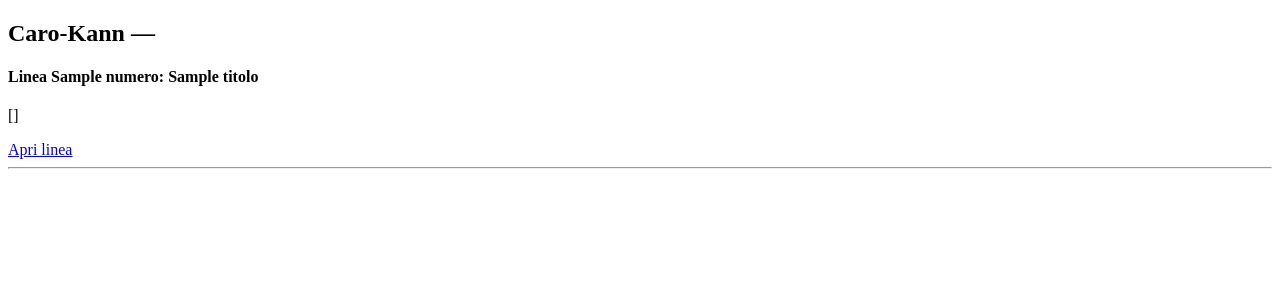
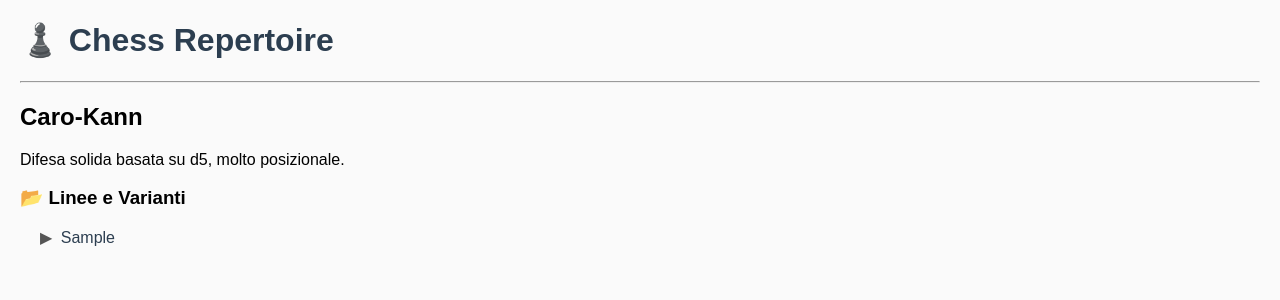
Before and after one commit to alfredoFaro98/ChessRepertoire, a Django app: template repertoire/templates/repertoire/opening_detail.html in a window 1280 px wide. Shown: the top 300 px of the page. Run offline with Django 5.2, Linux system fonts and the light colour scheme; data comes from the database, SQL or seed files in the repository; both versions use the stored data as it was after the commit; the template is opened without the code that fills it: values that come from a table or form of the project are taken from there, most other values are stand-ins (such as "Sample title", 1, 10 or a date in 2020).

Commit message:
Inserimento rotazione

```diff
--- a/repertoire/models.py
+++ b/repertoire/models.py
@@ -15,12 +15,18 @@ class OpeningRoot(models.Model):
         return self.nome
 
 
+# models.py
+
 class OpeningLine(models.Model):
     root = models.ForeignKey(OpeningRoot, on_delete=models.CASCADE, related_name='linee')
-    numero = models.PositiveIntegerField()  # Linea 1, 2, 3, ecc.
+    numero = models.PositiveIntegerField()
     titolo = models.CharField(max_length=200, blank=True, null=True)
-    pgn = models.TextField()  # sequenza PGN o solo le mosse principali
+    pgn = models.TextField()
     note = models.TextField(blank=True, null=True)
+    flipped = models.BooleanField(default=False)
+
+    # 👇 nuovo campo opzionale
+    parent = models.ForeignKey('self', null=True, blank=True, on_delete=models.SET_NULL, related_name='varianti')
 
     class Meta:
         unique_together = ('root', 'numero')
@@ -28,3 +34,7 @@ class OpeningLine(models.Model):
 
     def __str__(self):
         return f"{self.root.nome} - Linea {self.numero}"
+
+    def mosse_chiave(self):
+        """Restituisce la sequenza sintetica di mosse (tipo '1.e4 c6 2.d4 d5')"""
+        return " ".join(self.pgn.split()[:6])
--- /dev/null
+++ b/repertoire/templates/repertoire/_line_node.html
@@ -0,0 +1,19 @@
+<li class="line-node">
+  {% if line.varianti.all %}
+    <span class="toggle collapsed">▶</span>
+  {% else %}
+    <span class="toggle empty"></span>
+  {% endif %}
+
+  <a href="{% url 'line_detail' opening.id line.id %}">
+    {{ line.mosse_chiave }}
+  </a>
+
+  {% if line.varianti.all %}
+    <ul class="nested">
+      {% for sub in line.varianti.all %}
+        {% include "repertoire/_line_node.html" with line=sub %}
+      {% endfor %}
+    </ul>
+  {% endif %}
+</li>
--- /dev/null
+++ b/repertoire/templates/repertoire/base.html
@@ -0,0 +1,21 @@
+<!DOCTYPE html>
+<html lang="it">
+<head>
+  <meta charset="UTF-8">
+  <title>{% block title %}Chess Repertoire{% endblock %}</title>
+  <style>
+    body { font-family: Arial, sans-serif; margin: 20px; background: #fafafa; }
+    a { color: #2c3e50; text-decoration: none; }
+    a:hover { color: #27ae60; }
+  </style>
+</head>
+<body>
+  <header>
+    <h1><a href="/">♟️ Chess Repertoire</a></h1>
+    <hr>
+  </header>
+
+  {% block content %}
+  {% endblock %}
+</body>
+</html>
--- a/repertoire/templates/repertoire/opening_detail.html
+++ b/repertoire/templates/repertoire/opening_detail.html
@@ -1,19 +1,81 @@
-<!DOCTYPE html>
-<html lang="it">
-<head>
-  <meta charset="UTF-8">
-  <title>{{ opening.nome }} — {{ opening.mosse_iniziali }}</title>
-</head>
-<body>
-  <h2>{{ opening.nome }} — {{ opening.mosse_iniziali }}</h2>
+{% extends "repertoire/base.html" %}
+{% block content %}
+<style>
+.tree, .tree ul {
+  list-style: none;
+  margin: 0;
+  padding-left: 20px;
+}
 
-  {% for line in lines %}
-    <h4>Linea {{ line.numero }}: {{ line.titolo }}</h4>
-    <p>{{ line.pgn }}</p>
-    <a href="{% url 'line_detail' opening.id line.numero %}">Apri linea</a>
-    <hr>
+.line-node {
+  margin: 4px 0;
+  position: relative;
+}
+
+.toggle {
+  cursor: pointer;
+  user-select: none;
+  margin-right: 4px;
+  color: #555;
+}
+
+.toggle.empty {
+  visibility: hidden;
+}
+
+.nested {
+  display: none;
+  margin-left: 20px;
+}
+
+.nested.show {
+  display: block;
+}
+
+.toggle.collapsed::after {
+  content: "";
+}
+
+.toggle.expanded::after {
+  content: "";
+}
+
+.tree a {
+  text-decoration: none;
+  color: #2c3e50;
+}
+
+.tree a:hover {
+  color: #27ae60;
+}
+</style>
+
+<h2>{{ opening.nome }}</h2>
+<p>{{ opening.descrizione }}</p>
+
+<h3>📂 Linee e Varianti</h3>
+
+<ul class="tree">
+  {% for line in main_lines %}
+    {% include "repertoire/_line_node.html" with line=line %}
   {% empty %}
-    <p>Nessuna linea disponibile per questa apertura.</p>
+    <p>Nessuna linea registrata per questa apertura.</p>
   {% endfor %}
-</body>
-</html>
+</ul>
+
+{% endblock %}
+
+<script>
+document.addEventListener("DOMContentLoaded", () => {
+  const toggles = document.querySelectorAll(".toggle");
+
+  toggles.forEach(t => {
+    t.addEventListener("click", () => {
+      const nested = t.parentElement.querySelector(".nested");
+      if (!nested) return;
+      nested.classList.toggle("show");
+      t.textContent = nested.classList.contains("show") ? "▼" : "▶";
+    });
+  });
+});
+</script>
```
Also changed, not shown: repertoire/templates/repertoire/line_detail.html (+52 -22 lines), repertoire/views.py (+8 -4 lines), db.sqlite3, repertoire/migrations/0002_openingline_flipped.py (added), repertoire/migrations/0003_openingline_parent_alter_openingline_flipped.py (added).
